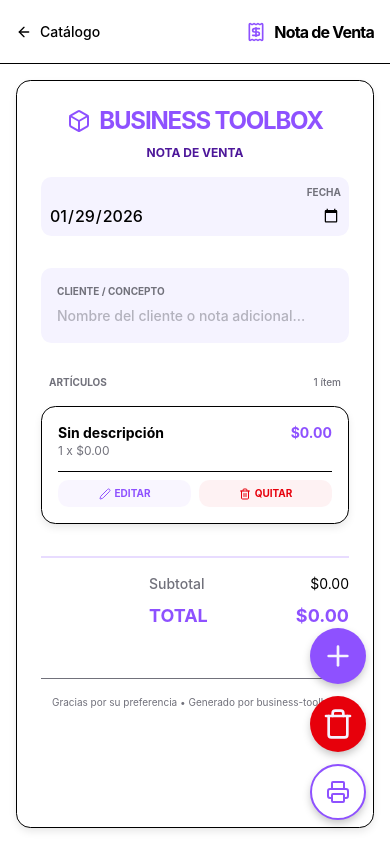
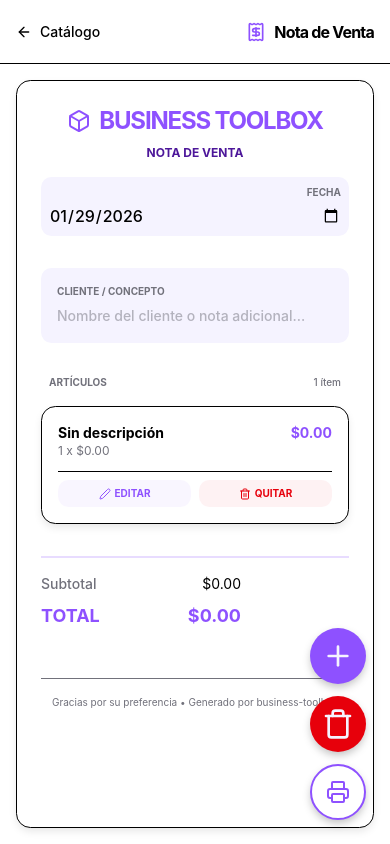
Before and after one commit to arm-code/business-toolbox, a Next.js app: page /tools/sale-note in a window 390 px wide. Built offline with nearby package versions, Linux system fonts and the light colour scheme.

Commit message:
chore: pending

```diff
--- a/app/tools/sale-note/page.tsx
+++ b/app/tools/sale-note/page.tsx
@@ -164,8 +164,15 @@
                         </div>
                     </div>
 
+
                     {/* Totals */}
-                    <div className="flex justify-end pt-4 border-t-2 border-primary/20">
+                    {/* TODO:
+
+                        - agregar alineacion a la derecha para dispositivos grandes
+                        - alineacion a la izquierda en mobiles, ya que los botones de editar y eliminar se encuentran debajo de cada item
+                        - por alguna razon no funciona la configuracion actual de tailwind para esto, revisar y corregir
+                    */}
+                    <div className="flex justify-start md:justify-end pt-4 border-t-2 border-primary/20">
                         <div className="w-full max-w-[200px] space-y-2">
                             <div className="flex justify-between items-center text-sm">
                                 <span className="text-muted-foreground font-medium">Subtotal</span>
```
